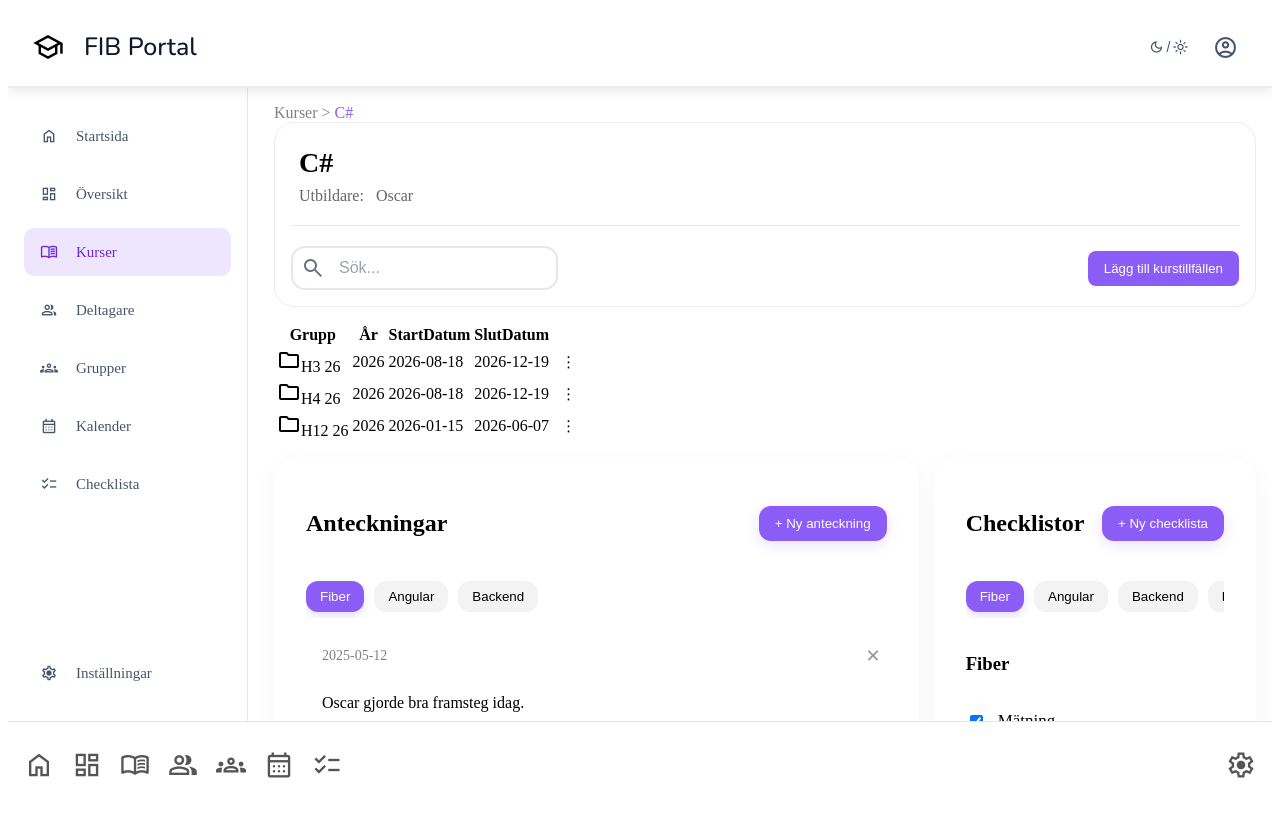
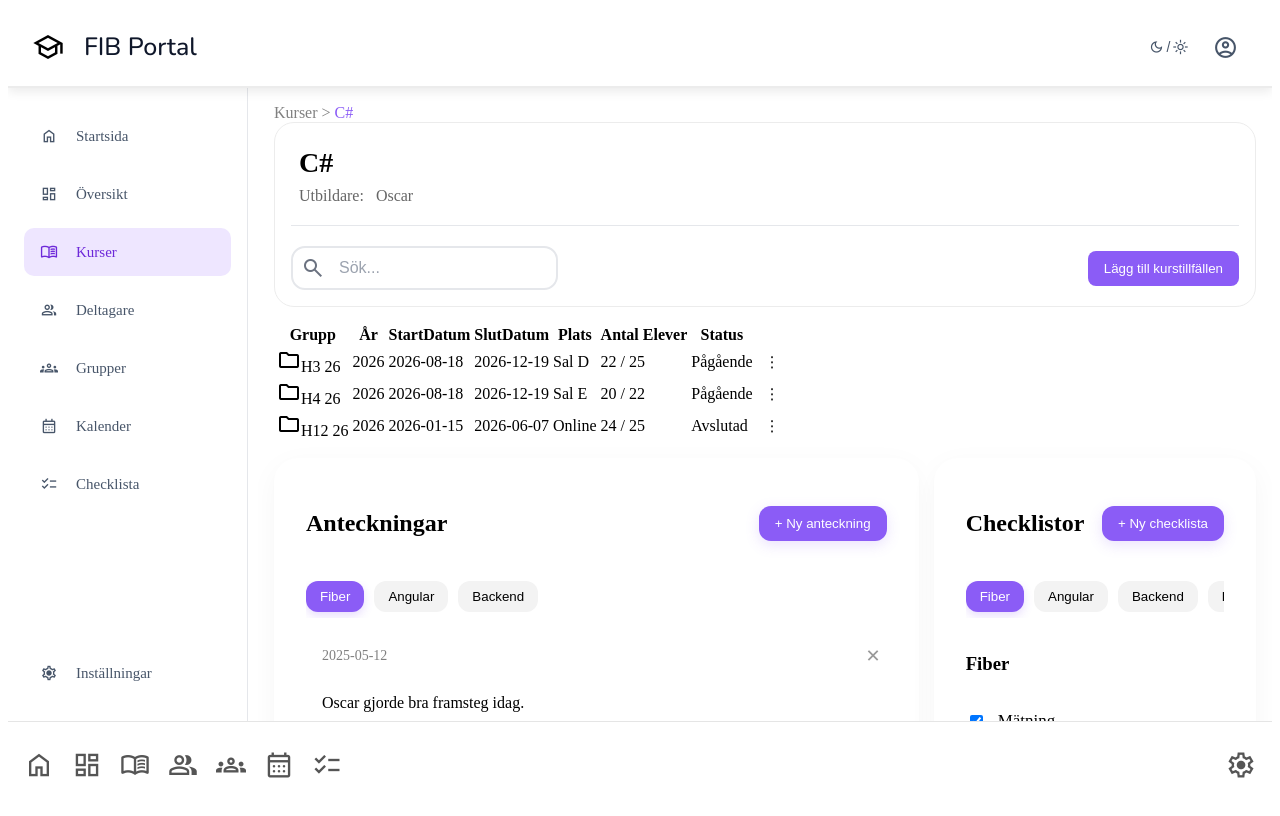
Before and after one commit to Brian-Bridgeman/Eduworkspace, an Angular app in the folder Client/: page /courses/1 in a window 1280 px wide. Built offline with nearby package versions, Linux system fonts and the light colour scheme.

Commit message:
fix:hide unnecessary columns for mobile view

```diff
--- a/Client/src/app/pages/course-details-page/course-details-page.css
+++ b/Client/src/app/pages/course-details-page/course-details-page.css
@@ -42,6 +42,8 @@ hr {
     margin-top: 8px;
     color: #666;
 }
+@media (max-width: 800px)
+{
 .mobile-hide{
     display: none;
-}
+}}
--- a/Client/src/app/pages/course-details-page/course-details-page.html
+++ b/Client/src/app/pages/course-details-page/course-details-page.html
@@ -23,10 +23,10 @@
         <thead>
             <tr>
                 <th>Grupp</th>
-                <th>År</th>
+                <th class="mobile-hide">År</th>
                 <th>StartDatum</th>
                 <th>SlutDatum</th>
-                <th  class="mobile-hide">Plats</th>
+                <th>Plats</th>
                 <th class="mobile-hide">Antal Elever</th>
                 <th class="mobile-hide">Status</th>
                 <th class="actions-column"></th>
@@ -39,10 +39,10 @@
                     <span class="material-symbols-outlined">Folder</span>
                     <span>{{ grupp.namn }}</span>
                 </td>
-                <td>{{ grupp.ar }}</td>
+                <td class="mobile-hide">{{ grupp.ar }}</td>
                 <td>{{ grupp.startdatum }}</td>
                 <td>{{ grupp.slutdatum }}</td>
-                <td class="mobile-hide">{{ grupp.plats }}</td>
+                <td>{{ grupp.plats }}</td>
                 <td class="mobile-hide">{{ grupp.antalElever }}</td>
                 <td class="mobile-hide">{{ grupp.status }}</td>
                 <td class="actions-column" (click)="$event.stopPropagation()"><app-dropdown-menu></app-dropdown-menu>
```
